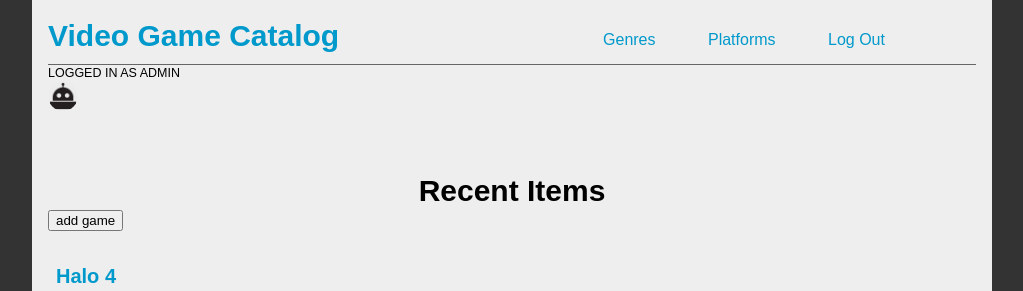
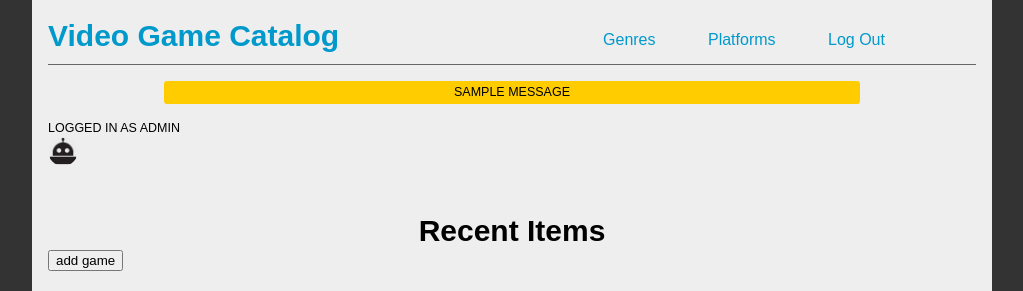
Before and after one commit to Drkeenbean/game_catalog, a Flask app: page / in a window 1280 px wide. Shown: the top 291 px of the page, without its empty margins (128-1151 px from the left). Run offline with Flask 2, Linux system fonts and the light colour scheme; a user stored in the database is signed in; one stand-in notice (Sample message) is shown; some libraries are stand-ins or nearby versions.

Commit message:
Add more styling, flash messages, and protect edit/delete pages from cross-user shenanigans.

```diff
--- a/app/static/css/main.css
+++ b/app/static/css/main.css
@@ -72,7 +72,7 @@ button a, button a:hover {
 
 .brand { clear:both; width: 100%; border-bottom: solid 1px #666666; }
 
-.heading { text-align: center; margin-top: 2em; }
+.heading { text-align: center; margin-top: 1.5em; }
 
 .content { clear: both; }
 
@@ -106,6 +106,14 @@ button a, button a:hover {
     float: left;
     margin: 0 1.5em .5em .5em; }
 
+.flash { width: 75%;
+    text-align: center;
+    margin: 1em auto; }
+    .flash h6 {
+        padding: .25em;
+        border-radius: 3px;
+        background: #FFCC00; }
+
 /* responsive breakpoints */
 @media screen and (min-width: 719px) {
     .brand { max-width: 50%; clear: none;  border: none; }
--- a/app/templates/index.html
+++ b/app/templates/index.html
@@ -1,8 +1,5 @@
 {% extends "main.html" %}
 {% block content %}
-
-<h6>Logged in as {{ session['username'] }}</h6>
-<img class="avatar" src="{{ session['picture'] }}">
 
 <h1 class="heading">Recent Items</h1>
 
--- a/app/templates/main.html
+++ b/app/templates/main.html
@@ -51,6 +51,20 @@
 
 <!-- TODO: create page framework -->
 <section class="content">
+  <div class="flash">
+  {% with messages = get_flashed_messages() %}
+  {% if messages %}
+  {% for message in messages %}
+    <h6>{{ message }}</h6>
+  {% endfor %}
+  {% endif %}
+  {% endwith %}
+  </div>
+
+  {% if 'username' in session %}
+  <h6>Logged in as {{ session['username'] }}</h6>
+  <img class="avatar" src="{{ session['picture'] }}">
+  {% endif %}
 {% block content %}
 {% endblock %}
 </section>
--- a/app/views.py
+++ b/app/views.py
@@ -1,6 +1,6 @@
 from app import app
 from flask import render_template, url_for, \
-    request, redirect, jsonify, make_response
+    request, redirect, jsonify, make_response, flash
 from flask import session as login_session
 from models import Base, Item, Genre, Platform, User
 from sqlalchemy import create_engine, desc
@@ -108,6 +108,8 @@ def gSignOut():
     )
     response.headers['Content-Type'] = 'application/json'
 
+    flash('User signed out')
+
     return redirect(url_for('index'))
 
 
@@ -147,6 +149,9 @@ def newItem():
         )
         session.add(newItem)
         session.commit()
+
+        flash("%s added!" % request.form['title'])
+
         return redirect(url_for('index'))
     else:
         return render_template(
@@ -199,45 +204,56 @@ def showItemJSON(item_id):
 @app.route('/item/<int:item_id>/edit', methods=["POST", "GET"])
 def editItem(item_id):
     item = session.query(Item).get(item_id)
-    if request.method == 'POST':
-        item.title = request.form['title']
-        item.description = request.form['description']
-        item.picture = request.form['picture']
-        item.genre_id = request.form['genre']
-        item.platform_id = request.form['platform']
-        session.commit()
+    owner = item.user_id
+    if 'user_id' in login_session and login_session['user_id'] is owner:
+        if request.method == 'POST':
+            item.title = request.form['title']
+            item.description = request.form['description']
+            item.picture = request.form['picture']
+            item.genre_id = request.form['genre']
+            item.platform_id = request.form['platform']
+            session.commit()
+            return redirect(url_for('showItem', item_id=item.id))
+        else:
+            return render_template(
+                'editItem.html',
+                item=item,
+                title="Edit " + item.title,
+                genres=GENRES.all(),
+                platforms=PLATFORMS.all()
+            )
+    else:
+        flash("You do not have permission to edit this item.")
         return redirect(url_for('showItem', item_id=item.id))
-    else:
-        return render_template(
-            'editItem.html',
-            item=item,
-            title="Edit " + item.title,
-            genres=GENRES.all(),
-            platforms=PLATFORMS.all()
-        )
 
 
 @app.route('/item/<int:item_id>/delete', methods=["POST", "GET"])
 def deleteItem(item_id):
     item = session.query(Item).get(item_id)
-    if request.method == 'POST':
-        session.delete(item)
-        session.commit()
-        return redirect(url_for('index'))
+    owner = item.user_id
+    if 'user_id' in login_session and login_session['user_id'] is owner:
+        if request.method == 'POST':
+            session.delete(item)
+            session.commit()
+            return redirect(url_for('index'))
+        else:
+            return render_template(
+                'deleteItem.html',
+                item=item,
+                title="Delete " + item.title,
+                genres=GENRES.all(),
+                platforms=PLATFORMS.all()
+            )
     else:
-        return render_template(
-            'deleteItem.html',
-            item=item,
-            title="Delete " + item.title,
-            genres=GENRES.all(),
-            platforms=PLATFORMS.all()
-        )
+        flash("You do not have permission to delete this item")
+        return redirect(url_for('showItem', item_id=item.id))
 
 
 @app.route('/genre/<int:genre_id>')
 def listByGenre(genre_id):
     targetGenre = session.query(Genre).get(genre_id)
-    items = session.query(Item).filter_by(genre_id=genre_id).order_by(Item.title).all()
+    items = session.query(Item).filter_by(
+        genre_id=genre_id).order_by(Item.title).all()
     return render_template(
         'listItems.html',
         items=items,
@@ -251,7 +267,8 @@ def listByGenre(genre_id):
 @app.route('/platform/<int:platform_id>')
 def listByPlatform(platform_id):
     targetPlatform = session.query(Platform).get(platform_id)
-    items = session.query(Item).filter_by(platform_id=platform_id).order_by(Item.title).all()
+    items = session.query(Item).filter_by(
+        platform_id=platform_id).order_by(Item.title).all()
     return render_template(
         'listItems.html',
         items=items,
```
Also changed, not shown: game_catalog.db.
